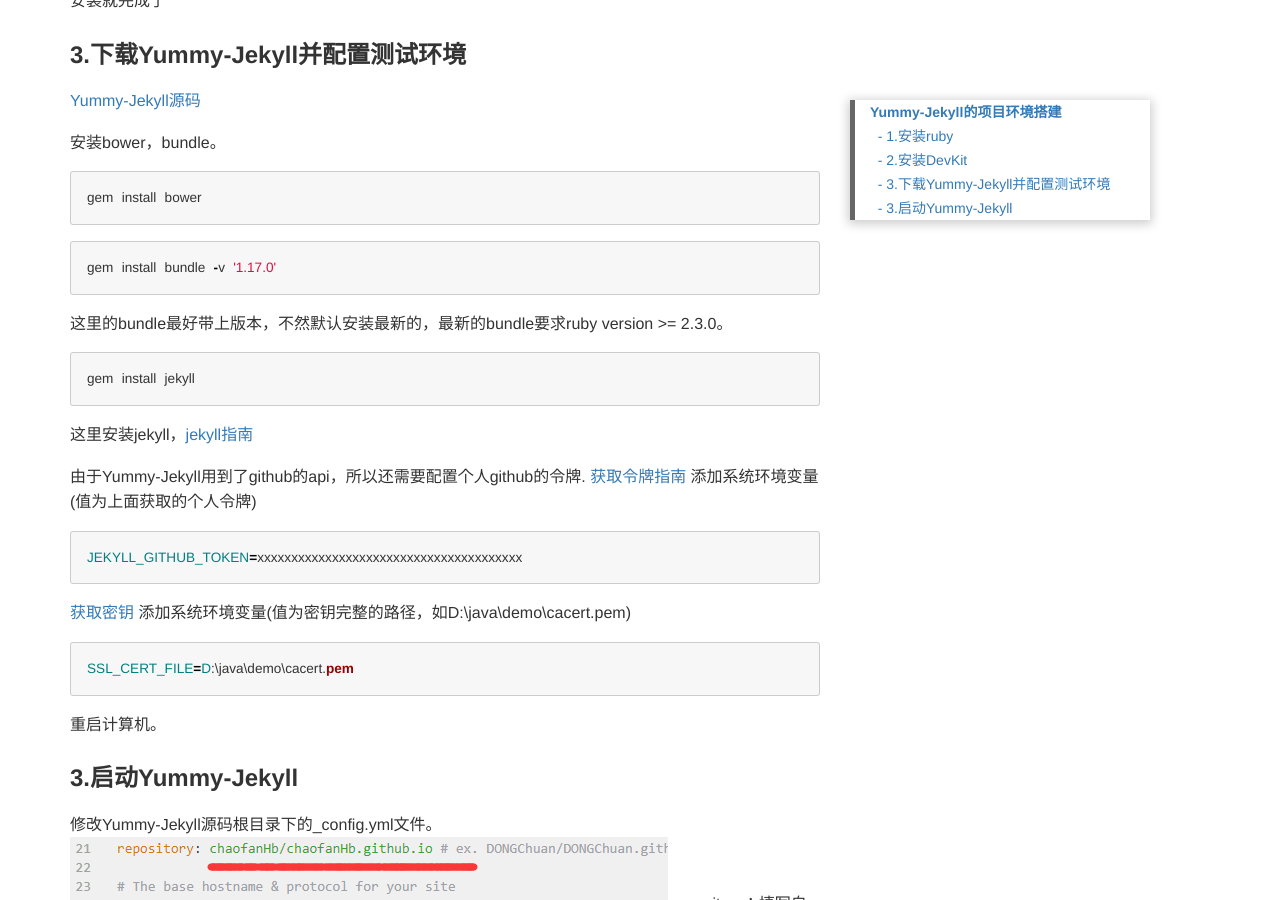
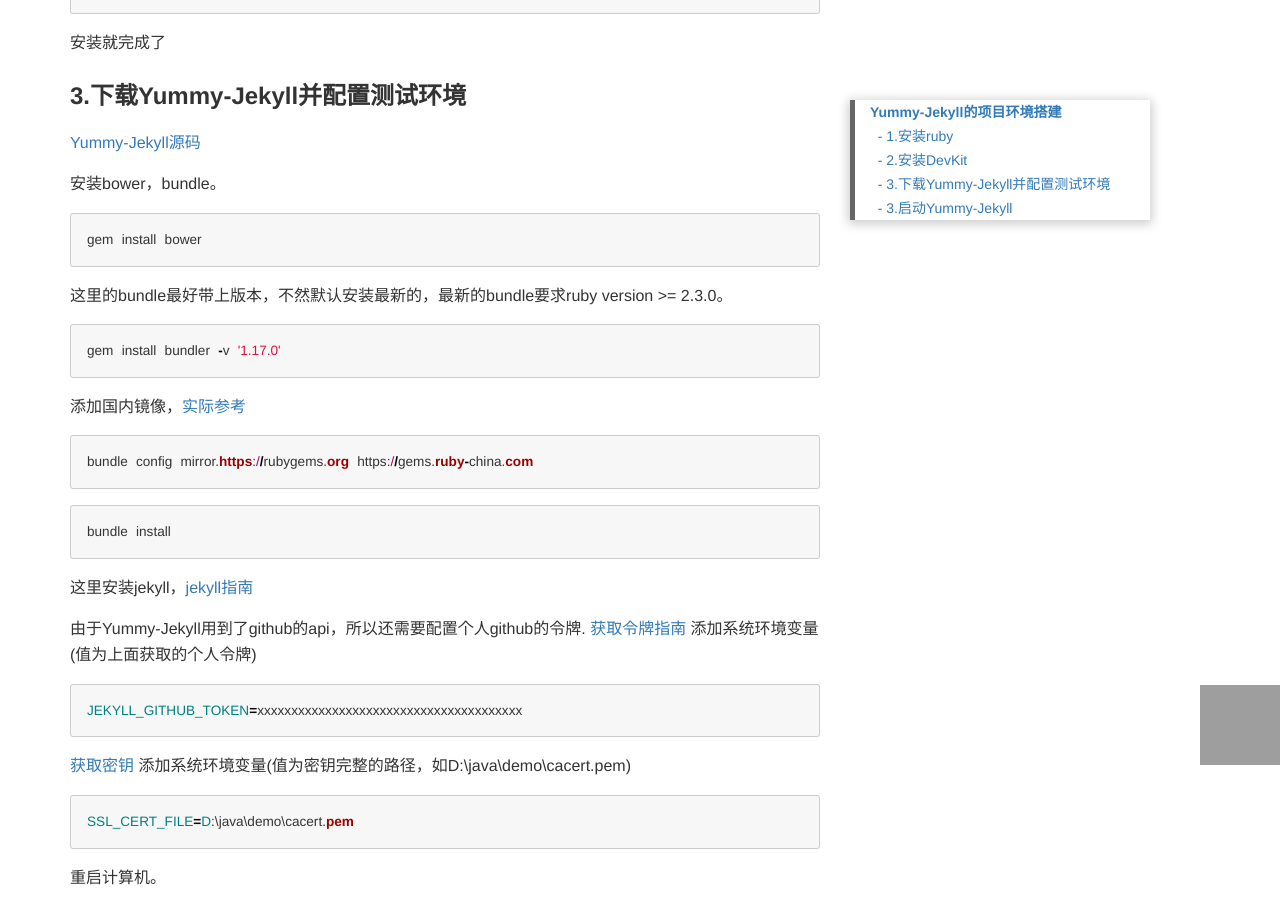
Before and after one commit to chaofanHb/chaofanHb.github.io, a Jekyll site: the page built from _posts/2019-10-05-Yummy Jekyll-Theme.md, in a window 1280 px wide and 900 px high, scrolled down 2065 px. Built offline with Jekyll 4.4.1, drawn with Linux system fonts in a browser that asks for light colours; a script that is not in the unit is left out; comment, search, counter and statistics services are not loaded; grey boxes are pictures that could not be loaded.

Commit message:
优化页面，添加笔记

```diff
--- a/_layouts/default.html
+++ b/_layouts/default.html
@@ -4,6 +4,9 @@
 {% include head.html %}
 
     <body>
+    	<div id="musicBgm" style="position: fixed;right: -270px;z-index: 999;width: 350px;height: 80px;bottom: 15%">
+    		<iframe onmousemove="musicBgmIn()" onmouseleave="musicBgmOut()" style="width: 100%; height: 80px" frameborder="no" border="0" marginwidth="0" marginheight="0" src="//music.163.com/outchain/player?type=2&id=32465166&auto=1&height=66"></iframe>
+    	</div>
 
     {% include header.html %}
 
--- a/_posts/2019-10-05-Yummy Jekyll-Theme.md
+++ b/_posts/2019-10-05-Yummy Jekyll-Theme.md
@@ -10,7 +10,9 @@
 ## Yummy-Jekyll的项目环境搭建
 
 ### 1.安装ruby
+
 [下载ruby2.2.6](https://dl.bintray.com/oneclick/rubyinstaller/rubyinstaller-2.2.6-x64.exe)
+
 [下载DevKit](https://dl.bintray.com/oneclick/rubyinstaller/DevKit-mingw64-64-4.7.2-20130224-1432-sfx.exe)
 
 为什么下载2.2.6版本的呢，因为[Yummy-Jekyll](https://github.com/DONGChuan/Yummy-Jekyll)项目里的依赖有一个nokogiri 1.6.7-x64-mingw32包，该包需要ruby version < 2.3, >= 1.9.2。
@@ -60,15 +62,20 @@
 gem install bower
 {% endhighlight %}
 
+这里的bundle最好带上版本，不然默认安装最新的，最新的bundle要求ruby version >= 2.3.0。
 {% highlight ruby %}
-gem install bundle -v '1.17.0'
+gem install bundler -v '1.17.0'
 {% endhighlight %}
 
-这里的bundle最好带上版本，不然默认安装最新的，最新的bundle要求ruby version >= 2.3.0。
+添加国内镜像，[实际参考](https://gems.ruby-china.com/)
+{% highlight ruby %}
+bundle config mirror.https://rubygems.org https://gems.ruby-china.com
+{% endhighlight %}
 
 {% highlight ruby %}
-gem install jekyll
+bundle install
 {% endhighlight %}
+
 
 这里安装jekyll，[jekyll指南](http://jekyllcn.com/docs/home/)
 
--- a/assets/css/about.css
+++ b/assets/css/about.css
@@ -3,7 +3,7 @@
 }
 
 .about p {
-    text-indent: 30px;
+    /* text-indent: 30px; */
 }
 
 .about .btn {
--- a/index.html
+++ b/index.html
@@ -17,7 +17,6 @@
                 <span class="octicon octicon-book"></span>
                 <a href="{{ site.oldBlog_url }}" target="_blank">{{ site.oldBlog }}</a>
             </span> {% endif %}
-
         </div>
     </div>
 </section>
```
Also changed, not shown: other parts of _layouts/default.html (+8 -1 lines), _includes/about.html (+6 -7 lines), _posts/2020-05-07-Sql-Oracle-over.md (added, +48 -0 lines).
